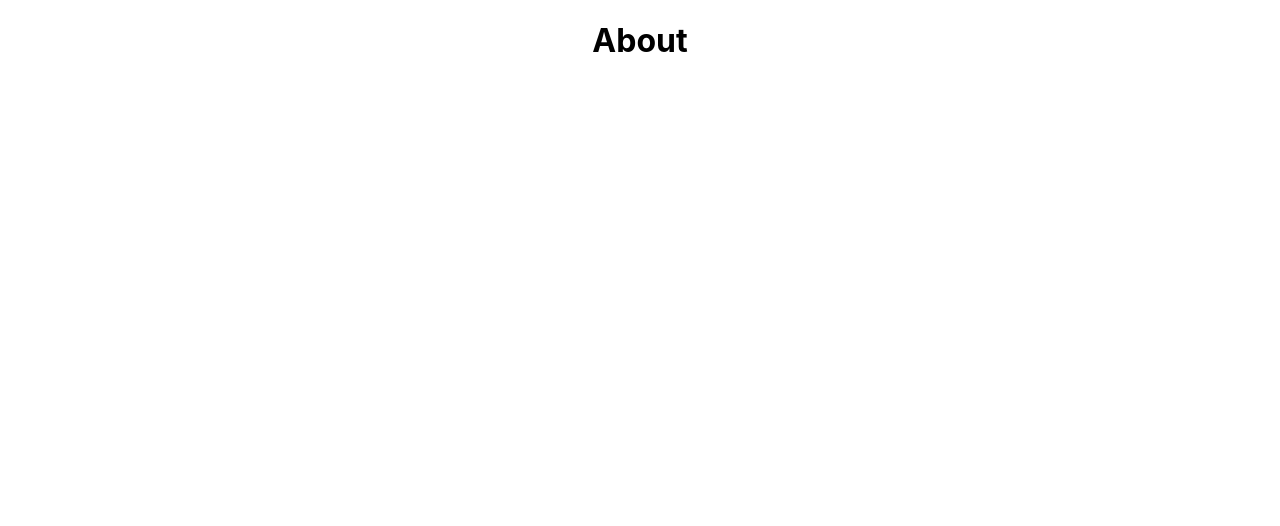
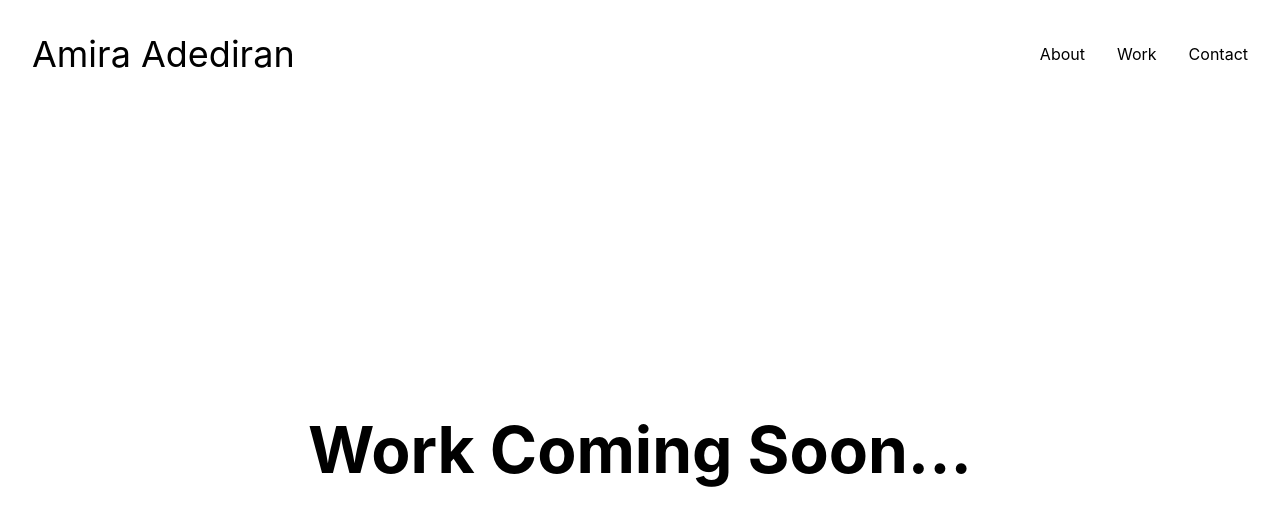
Before and after one commit to amxra/amiradediran2.0, a React (Create React App) app in the folder site/: page /work in a window 1280 px wide. Shown: the top 526 px of the page. Built offline with nearby package versions, Linux system fonts and the light colour scheme.

Commit message:
Add place holder for work component

```diff
--- a/site/src/components/about.js
+++ b/site/src/components/about.js
@@ -74,7 +74,7 @@ class About extends React.Component{
                 <StyledContainer>
                 <div className = "aboutme">
                     <div className = "aboutme-image">
-                        <img src = "https://amiradediran.netlify.com/resources/media/7a8ac0be-87df-4375-9ba6-3361f3f0cd7b%202.JPG" alt = "picture"/>
+                        <img src = "https://amiradediran.netlify.com/resources/media/7a8ac0be-87df-4375-9ba6-3361f3f0cd7b%202.JPG" alt = "author"/>
                     </div>
                     <div className = "aboutme-text">
                         <p>Hi, My name is Amira Adediran. I am a full stack developer. </p>
--- a/site/src/components/work.js
+++ b/site/src/components/work.js
@@ -1,12 +1,27 @@
-import React from 'react';
+import React from "react";
+import NavTwo from './nav2';
+import styled from 'styled-components';
+
+const StyledH1 = styled.h1`
+    box-sizing: border-box;
+    display: flex;
+    align-items: center;
+    justify-content: center;
+    height: 80vh;
+`
 
 
 class Work extends React.Component{
     render(){
         return(
-            <div className = 'about-component'>
-                <h1>About </h1>
+            <div className = "work-container">
+                <NavTwo/>
+                <StyledH1>
+                    <h1>Work Coming Soon...</h1>
+                </StyledH1>
+
             </div>
+
         )
     }
 }
```
